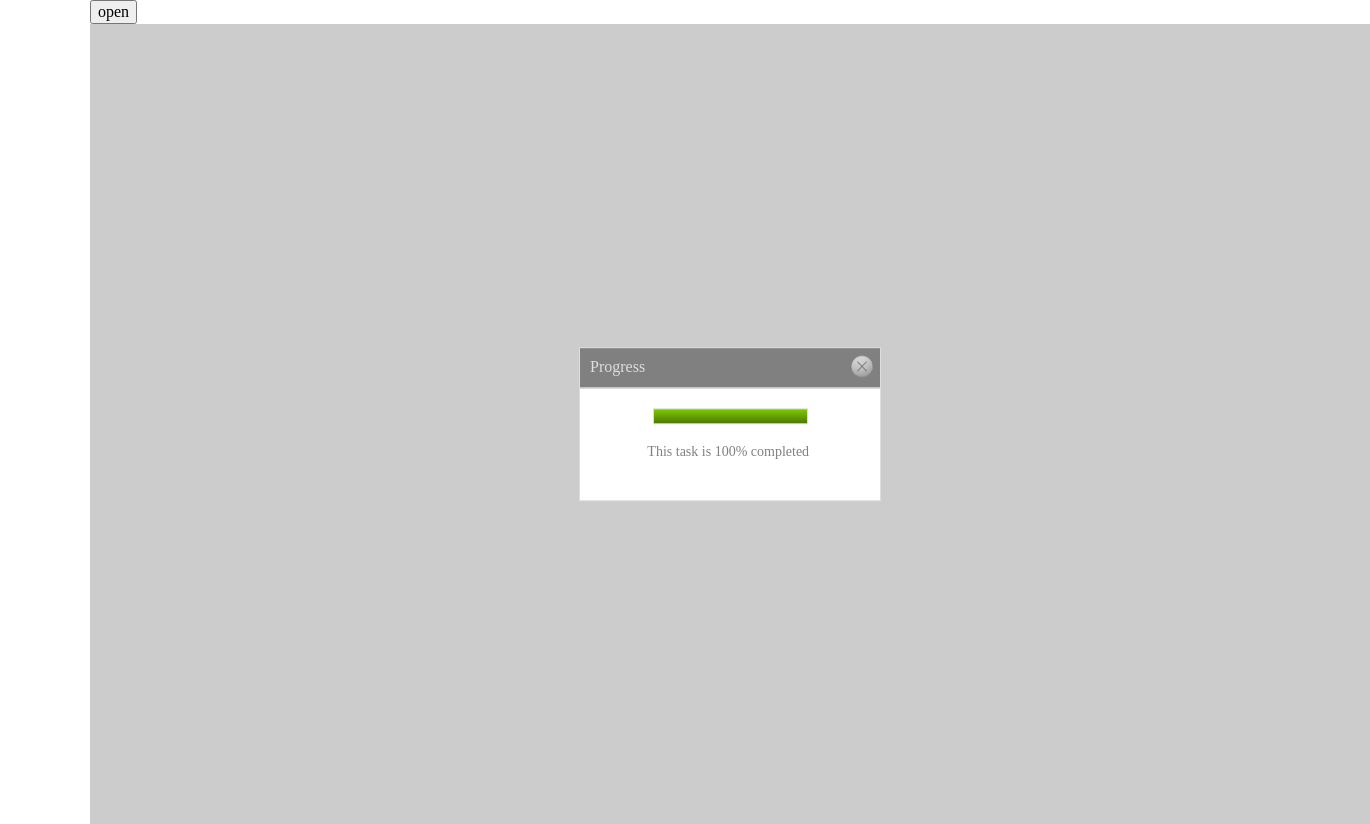
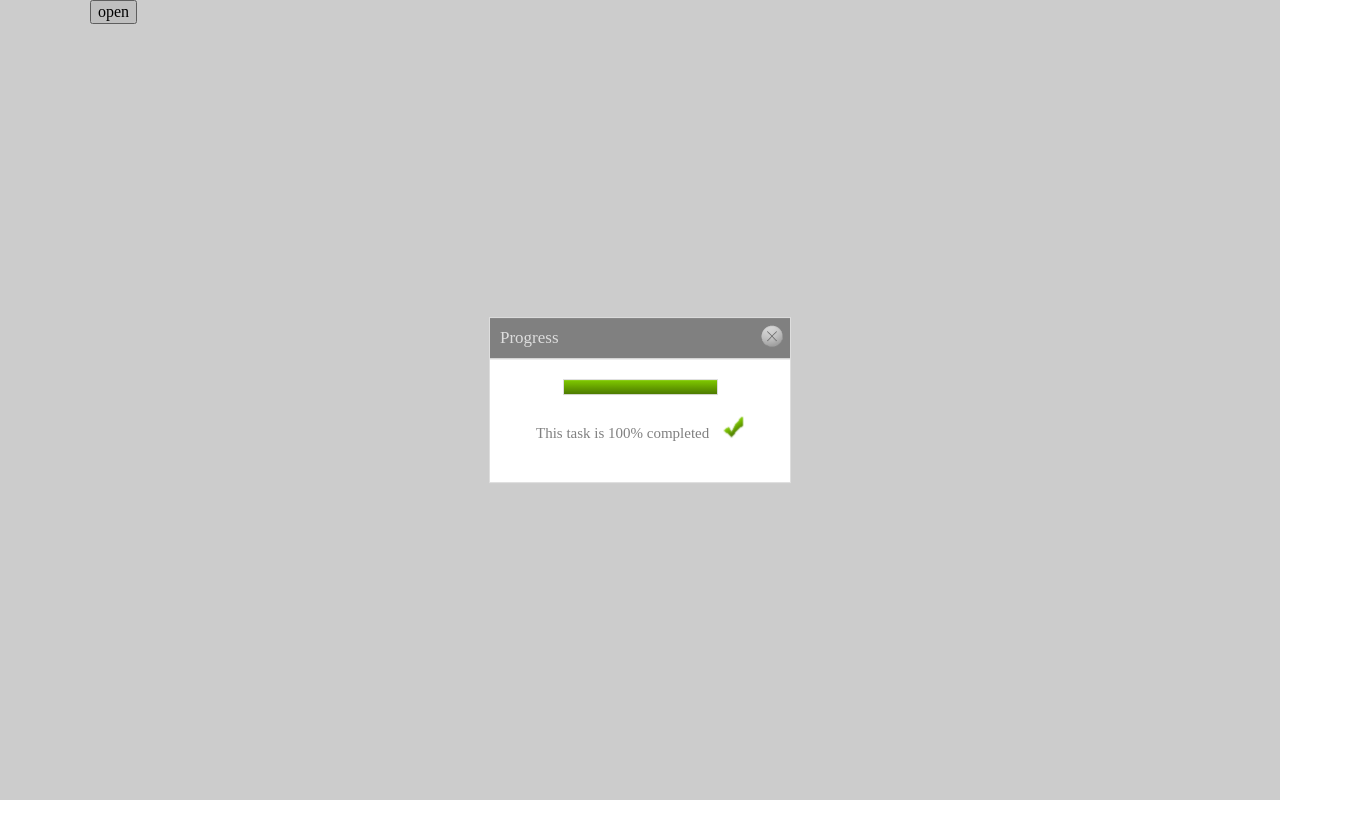
Before and after one commit to JBBlunderbuss/testApp, a website: page app/index.html in a window 1280 px wide. Shown: the whole page, 1370 px wide, since content can reach past the window. After the commit the page ends 800 px from the top, so only its background shows below. Drawn offline with nearby package versions, Linux system fonts and the light colour scheme.

Commit message:
style lightbox

```diff
--- a/app/components/taLightboxComponent/taLightbox.scss
+++ b/app/components/taLightboxComponent/taLightbox.scss
@@ -1,7 +1,10 @@
 .taLightbox {
-  position: relative;
+  position: absolute;
   width: 100vw;
   height: 100vh;
+  top: 0;
+  left: 0;
+  z-index: 100;
 }
 
 .taLightbox_bg {
@@ -24,7 +27,7 @@
 .taLightbox_title {
   background: #808080;
   color: #dddddd;
-  font-size: 16px;
+  font-size: 17px;
   border-bottom: 1px solid #ddd;
   min-height: 32px;
   padding: 10px;
--- a/app/components/taProgressBarComponent/taProgressBar.scss
+++ b/app/components/taProgressBarComponent/taProgressBar.scss
@@ -28,17 +28,31 @@
 }
 
 .taProgressBar_progress {
-  @extend %progress-success;
 
   height: 100%;
   width: 30%;
 
+  .taProgressBar-done & {
+    @extend %progress-success;
+  }
+
+  .taProgressBar-inProgress & {
+    @extend %progress;
+  }
+
+
 }
 
 .taProgressBar_message {
-  font-size: 14px;
+  font-size: 15px;
   color: #808080;
   margin: 20px 0;
   text-align: center;
   font-weight: 400;
 }
+
+
+.taProgressBar_message_tick {
+    display: inline-block;
+    margin-left: 10px;
+}
--- a/app/styles/_global.scss
+++ b/app/styles/_global.scss
@@ -0,0 +1,3 @@
+body {
+  position: relative;
+}
```
Also changed, not shown: app/images/tick.png (added), app/styles/main.css, 1 other file.
